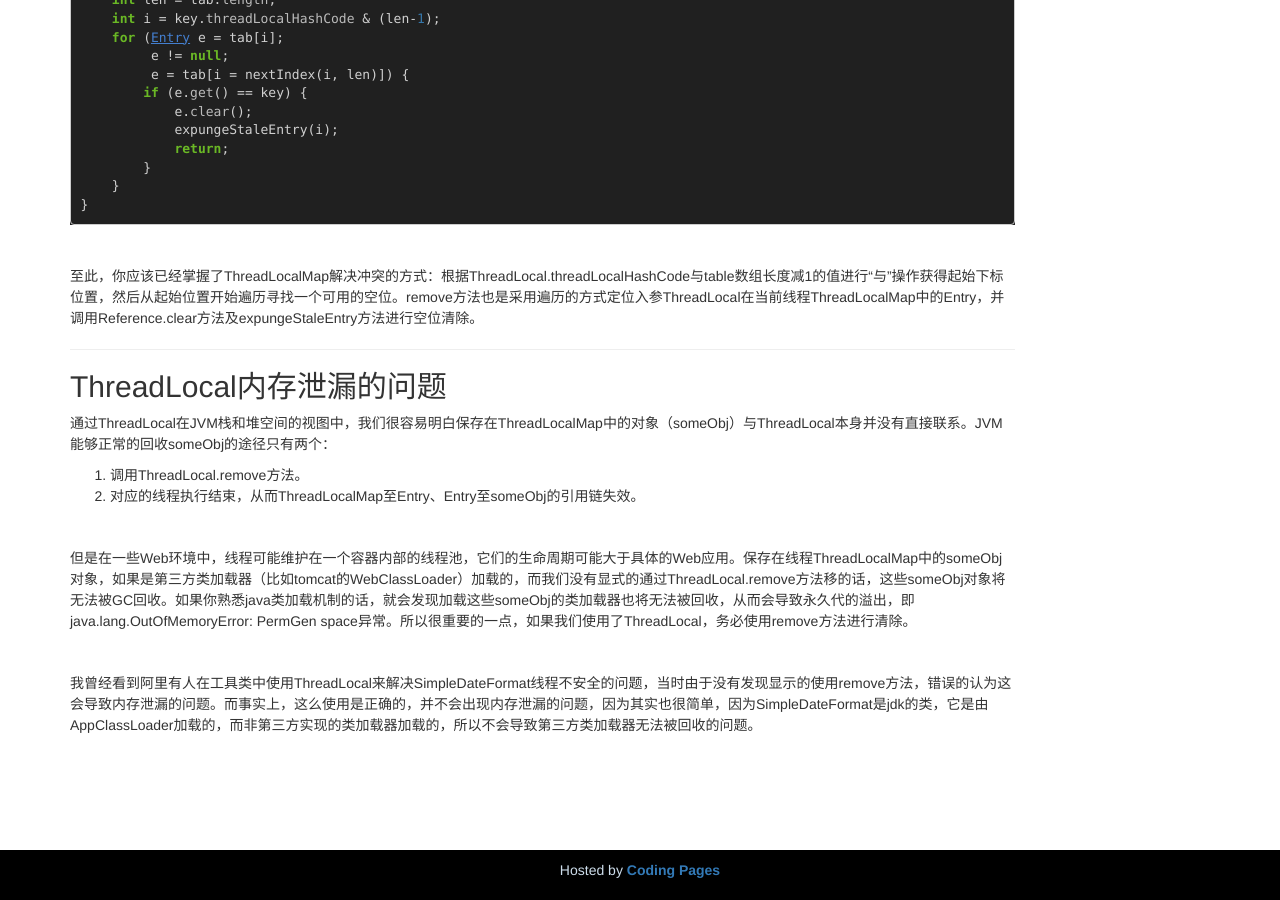
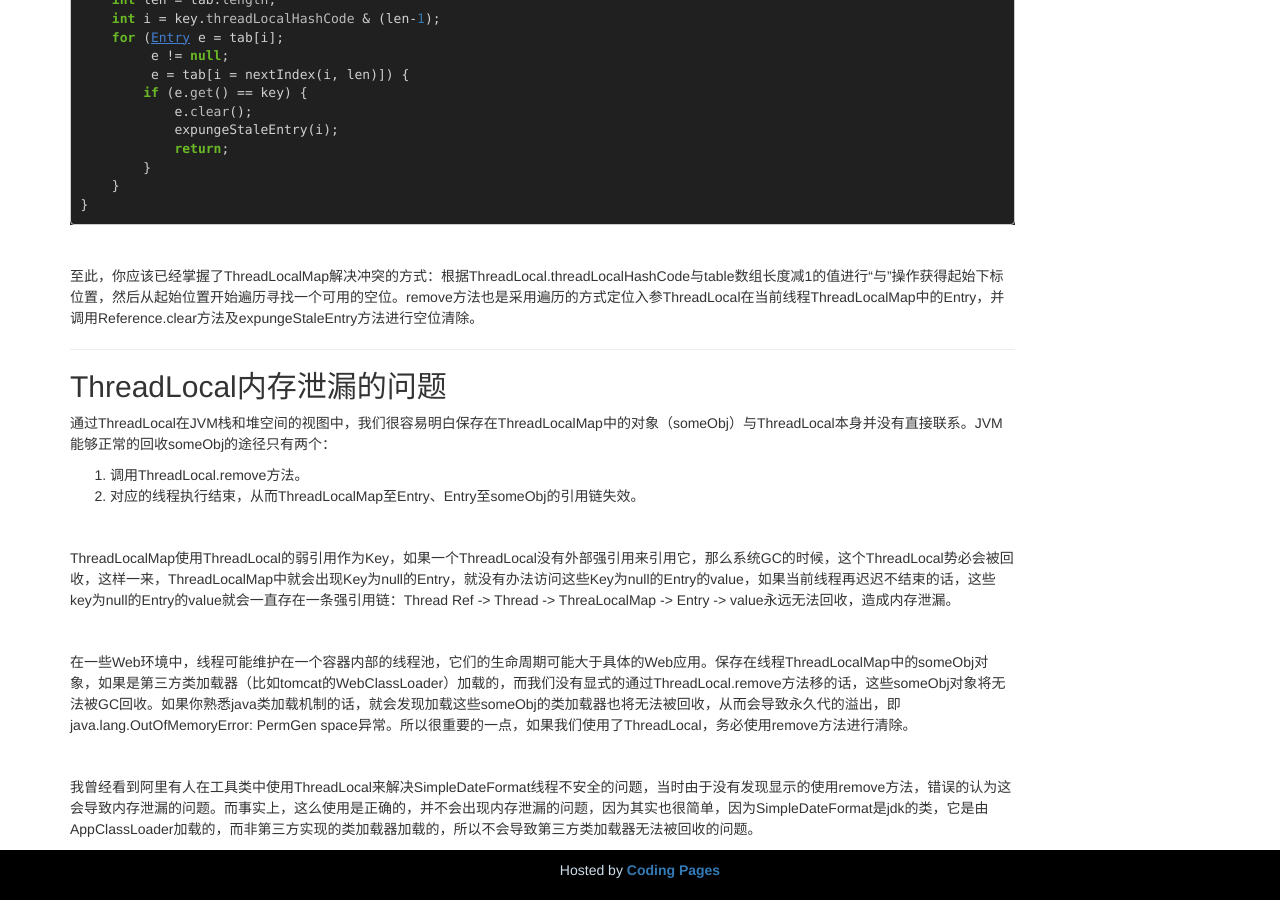
Before and after one commit to OuYangLiang/ouyangliang.github.io, a Jekyll site: the page built from _posts/2016-09-13-深入理解ThreadLocal.markdown, in a window 1280 px wide and 900 px high, scrolled down 6002 px. Built offline with Jekyll 4.4.1, drawn with Linux system fonts in a browser that asks for light colours.

Commit message:
threadlocal泄漏问题补充

```diff
--- a/_posts/2016-09-13-深入理解ThreadLocal.markdown
+++ b/_posts/2016-09-13-深入理解ThreadLocal.markdown
@@ -282,7 +282,11 @@ private void remove(ThreadLocal key) {
 
 <br/>
 
-但是在一些Web环境中，线程可能维护在一个容器内部的线程池，它们的生命周期可能大于具体的Web应用。保存在线程ThreadLocalMap中的someObj对象，如果是第三方类加载器（比如tomcat的WebClassLoader）加载的，而我们没有显式的通过ThreadLocal.remove方法移的话，这些someObj对象将无法被GC回收。如果你熟悉java类加载机制的话，就会发现加载这些someObj的类加载器也将无法被回收，从而会导致永久代的溢出，即java.lang.OutOfMemoryError: PermGen space异常。所以很重要的一点，如果我们使用了ThreadLocal，务必使用remove方法进行清除。
+ThreadLocalMap使用ThreadLocal的弱引用作为Key，如果一个ThreadLocal没有外部强引用来引用它，那么系统GC的时候，这个ThreadLocal势必会被回收，这样一来，ThreadLocalMap中就会出现Key为null的Entry，就没有办法访问这些Key为null的Entry的value，如果当前线程再迟迟不结束的话，这些key为null的Entry的value就会一直存在一条强引用链：Thread Ref -> Thread -> ThreaLocalMap -> Entry -> value永远无法回收，造成内存泄漏。
+
+<br/>
+
+在一些Web环境中，线程可能维护在一个容器内部的线程池，它们的生命周期可能大于具体的Web应用。保存在线程ThreadLocalMap中的someObj对象，如果是第三方类加载器（比如tomcat的WebClassLoader）加载的，而我们没有显式的通过ThreadLocal.remove方法移的话，这些someObj对象将无法被GC回收。如果你熟悉java类加载机制的话，就会发现加载这些someObj的类加载器也将无法被回收，从而会导致永久代的溢出，即java.lang.OutOfMemoryError: PermGen space异常。所以很重要的一点，如果我们使用了ThreadLocal，务必使用remove方法进行清除。
 
 <br/>
 
```
